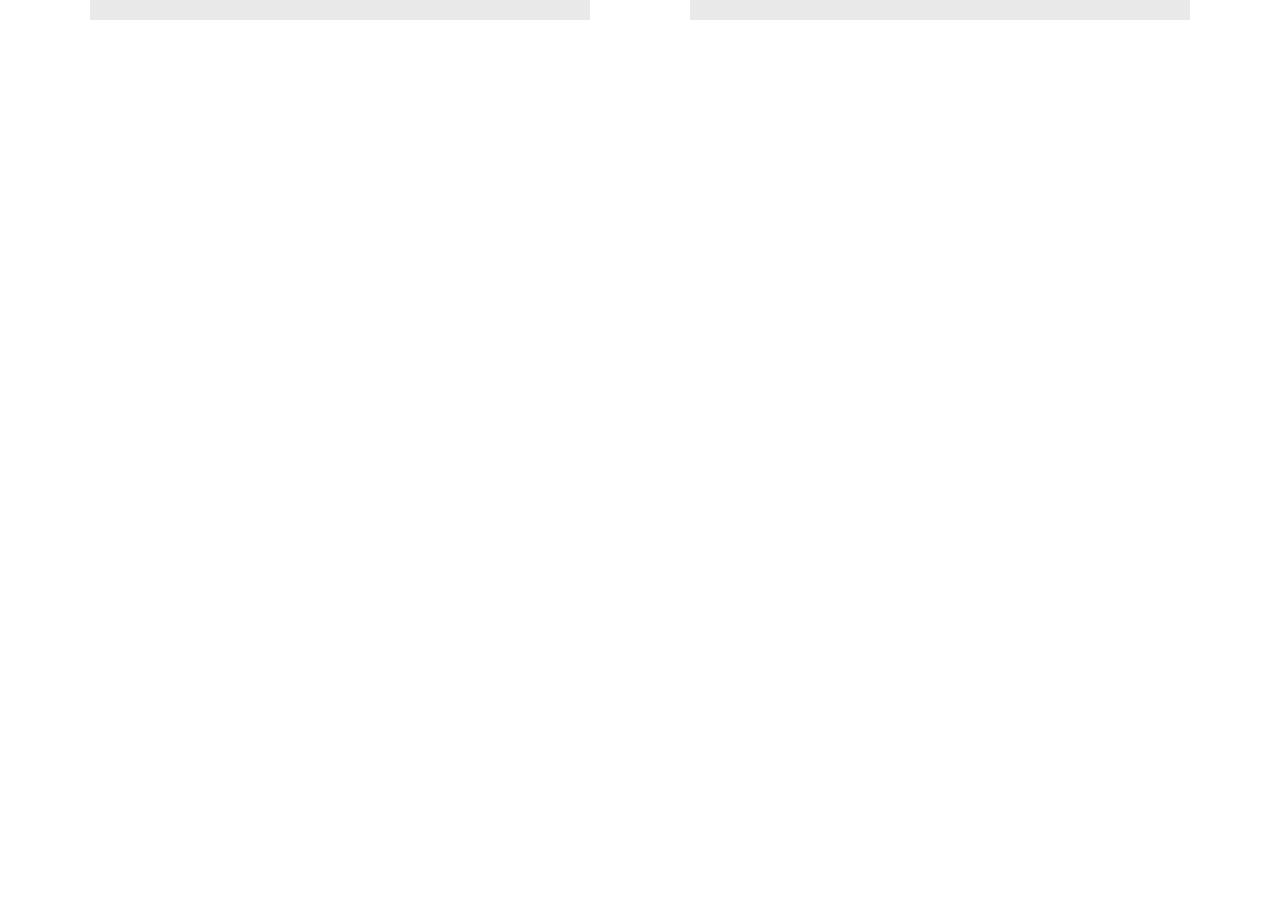
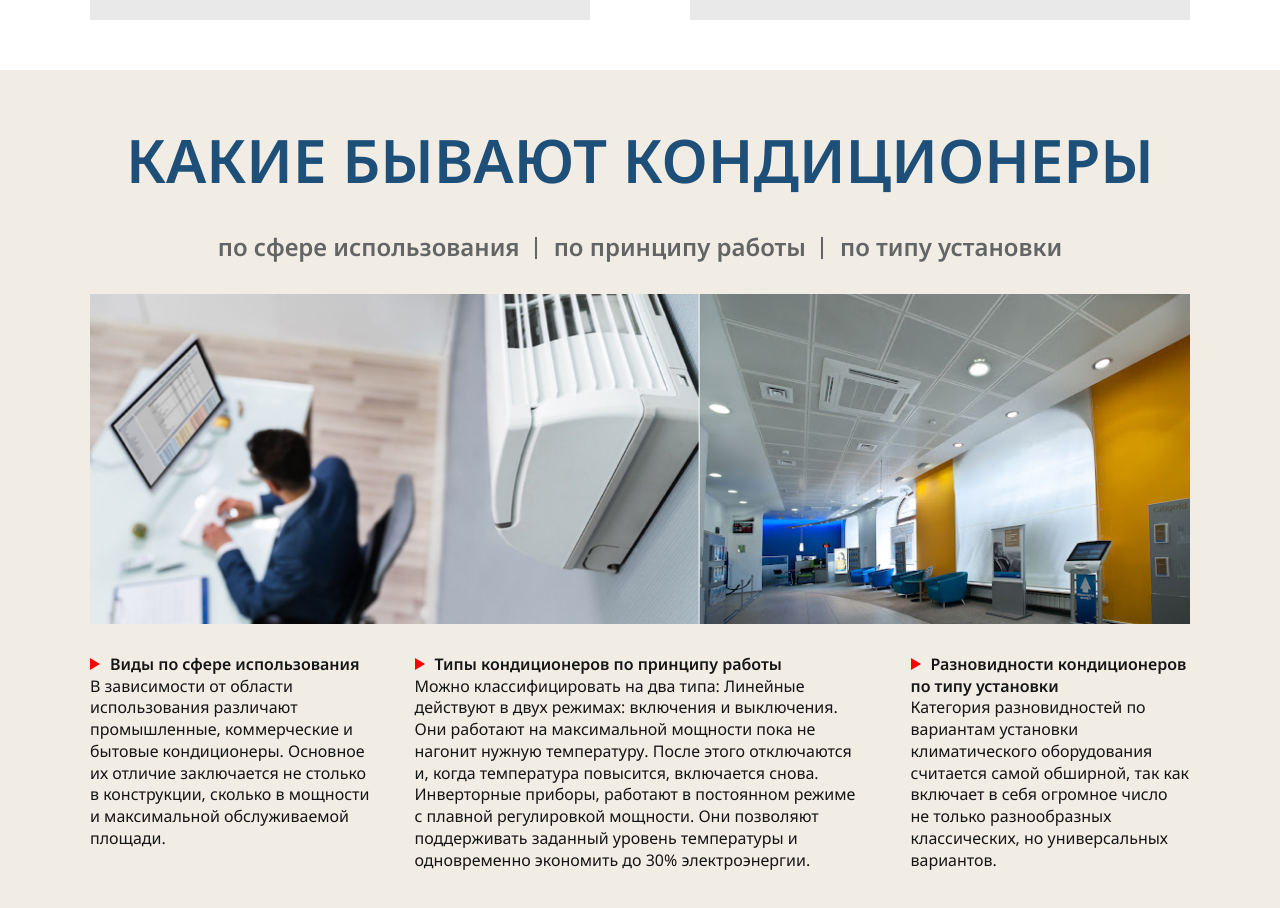
Before and after one commit to MashSHliapa/air-conditioners, a React (Vite) app: page /kinds in a window 1280 px wide. Shown: the part 2600-3508 px from the top of the page. Before the commit the page ends 2670 px from the top, so only its background shows below. Built offline with nearby package versions, Linux system fonts and the light colour scheme.

Commit message:
feat(pages): create Kinds

```diff
--- a/src/components/Layout/Layout.tsx
+++ b/src/components/Layout/Layout.tsx
@@ -1,5 +1,6 @@
 import { Contacts } from '../../pages/Contacts/Contacts';
 import { ContactsBoxes } from '../../pages/ContactsBoxes/ContactsBoxes';
+import { Kinds } from '../../pages/Kinds/Kinds';
 import { Main } from '../../pages/Main/Main';
 import { PaymentAndDelivery } from '../../pages/PaymentAndDelivery/PaymentAndDelivery';
 import { WorkSteps } from '../../pages/WorkSteps/WorkSteps';
@@ -15,6 +16,7 @@ export function Layout() {
       <WorkSteps />
       <Contacts />
       <ContactsBoxes />
+      <Kinds />
     </div>
   );
 }
--- /dev/null
+++ b/src/pages/Kinds/Kinds.scss
@@ -0,0 +1,159 @@
+@import '../../components/Layout/Layout.scss';
+
+.kinds {
+  background-color: rgb(241, 236, 228);
+
+  &__body {
+    padding: 50px 0;
+
+    @include breakpoint(md) {
+      padding: 40px 0;
+    }
+
+    @include breakpoint(sm) {
+      padding: 20px 0;
+    }
+  }
+
+  &__body > :not(:last-child) {
+    margin-bottom: 30px;
+
+    @include breakpoint(sm) {
+      margin-bottom: 20px;
+    }
+  }
+
+  &__title .title__text {
+    @include breakpoint(lg) {
+      font-size: 45px;
+    }
+
+    @include breakpoint(md) {
+      font-size: 40px;
+    }
+
+    @include breakpoint(sm) {
+      font-size: 30px;
+    }
+  }
+
+  &__subtitles {
+    display: flex;
+    justify-content: center;
+
+    @include breakpoint(sm) {
+      flex-direction: column;
+      align-items: center;
+    }
+  }
+
+  &__subtitle {
+    position: relative;
+    font-size: 24px;
+    color: #636466;
+    font-weight: 600;
+
+    @include breakpoint(md) {
+      font-size: 20px;
+    }
+
+    @include breakpoint(sm) {
+      font-size: 18px;
+    }
+  }
+
+  &__subtitle:not(:first-child) {
+    padding-left: 17px;
+
+    @include breakpoint(sm) {
+      padding-left: 0;
+    }
+  }
+
+  &__subtitle:not(:last-child) {
+    padding-right: 17px;
+
+    @include breakpoint(sm) {
+      padding-right: 0;
+    }
+  }
+
+  &__subtitle:not(:last-child):after {
+    content: '';
+    position: absolute;
+    top: 50%;
+    right: 0;
+    width: 2px;
+    height: 22px;
+    transform: translateY(-50%);
+    background-color: #636466;
+
+    @include breakpoint(md) {
+      height: 20px;
+    }
+
+    @include breakpoint(sm) {
+      display: none;
+    }
+  }
+
+  &__photos {
+    display: flex;
+  }
+
+  &__row {
+    display: flex;
+    gap: 45px;
+
+    @include breakpoint(md) {
+      gap: 20px;
+    }
+
+    @include breakpoint(sm) {
+      flex-direction: column;
+      gap: 45px;
+    }
+  }
+
+  &__column {
+    flex: 0 1 30%;
+  }
+
+  &__column_center {
+    flex: 0 0 41%;
+  }
+
+  &__text-title {
+    position: relative;
+    text-indent: 20px;
+    font-weight: 600;
+  }
+
+  &__text-title,
+  &__text-subtitle {
+    @include breakpoint(md) {
+      font-size: 14px;
+    }
+  }
+
+  &__text-title::before {
+    content: '';
+    position: absolute;
+    top: 10px;
+    left: 0;
+    z-index: 2;
+    transform: translateY(-50%);
+    width: 0;
+    height: 0;
+    border-top: 6px solid transparent;
+    border-left: 10px solid red;
+    border-bottom: 6px solid transparent;
+
+    @include breakpoint(sm) {
+      top: 8px;
+      border-top: 5px solid transparent;
+      border-left: 8px solid red;
+      border-bottom: 5px solid transparent;
+    }
+  }
+}
--- /dev/null
+++ b/src/pages/Kinds/Kinds.tsx
@@ -0,0 +1,60 @@
+import { Title } from '../../components/Title/Title';
+import photoLeft from '../../images/kinds_left.jpg';
+import photoRight from '../../images/kinds_right.jpg';
+import './Kinds.scss';
+
+export const Kinds = () => {
+  return (
+    <div className="kinds">
+      <div className="kinds__container _container">
+        <div className="kinds__body">
+          <div className="kinds__title">
+            <Title>КАКИЕ БЫВАЮТ КОНДИЦИОНЕРЫ</Title>
+          </div>
+          <div className="kinds__subtitles">
+            <h4 className="kinds__subtitle">по сфере использования</h4>
+            <h4 className="kinds__subtitle">по принципу работы</h4>
+            <h4 className="kinds__subtitle">по типу установки</h4>
+          </div>
+          <div className="kinds__photos">
+            <div className="kinds__photo">
+              <img src={photoLeft} alt="photo" />
+            </div>
+            <div className="kinds__photo">
+              <img src={photoRight} alt="photo" />
+            </div>
+          </div>
+          <div className="kinds__row">
+            <div className="kinds__column">
+              <h5 className="kinds__text-title">Виды по сфере использования</h5>
+              <h5 className="kinds__text-subtitle">
+                В зависимости от области использования различают промышленные, коммерческие и бытовые кондиционеры.
+                Основное их отличие заключается не столько в конструкции, сколько в мощности и максимальной
+                обслуживаемой площади.
+              </h5>
+            </div>
+
+            <div className="kinds__column kinds__column_center">
+              <h5 className="kinds__text-title">Типы кондиционеров по принципу работы</h5>
+              <h5 className="kinds__text-subtitle">
+                Можно классифицировать на два типа: Линейные действуют в двух режимах: включения и выключения. <br />{' '}
+                Они работают на максимальной мощности пока не нагонит нужную температуру. После этого отключаются и,
+                когда температура повысится, включается снова. Инверторные приборы, работают в постоянном режиме с
+                плавной регулировкой мощности. Они позволяют поддерживать заданный уровень температуры и одновременно
+                экономить до 30% электроэнергии.
+              </h5>
+            </div>
+
+            <div className="kinds__column">
+              <h5 className="kinds__text-title">Разновидности кондиционеров по типу установки</h5>
+              <h5 className="kinds__text-subtitle">
+                Категория разновидностей по вариантам установки климатического оборудования считается самой обширной,
+                так как включает в себя огромное число не только разнообразных классических, но универсальных вариантов.
+              </h5>
+            </div>
+          </div>
+        </div>
+      </div>
+    </div>
+  );
+};
```
Also changed, not shown: src/images/kinds_left.jpg (added), src/images/kinds_right.jpg (added).
